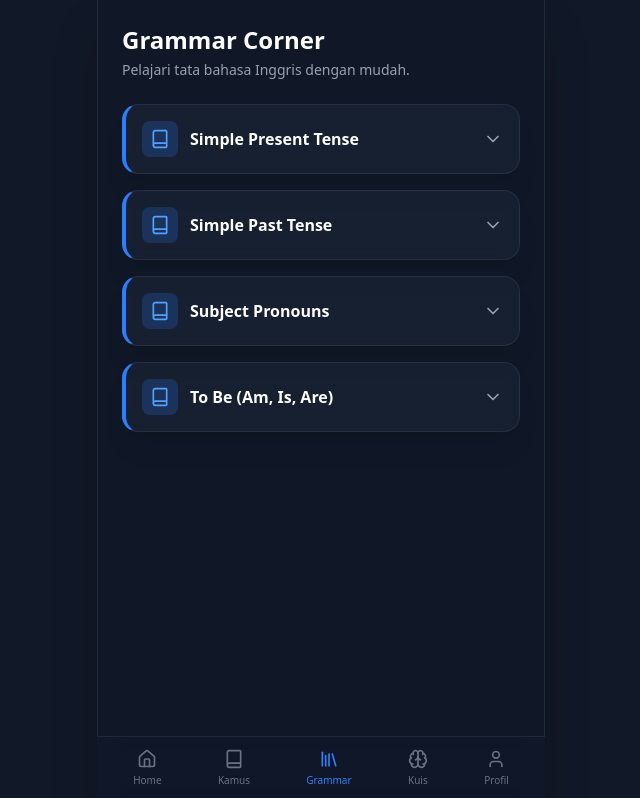
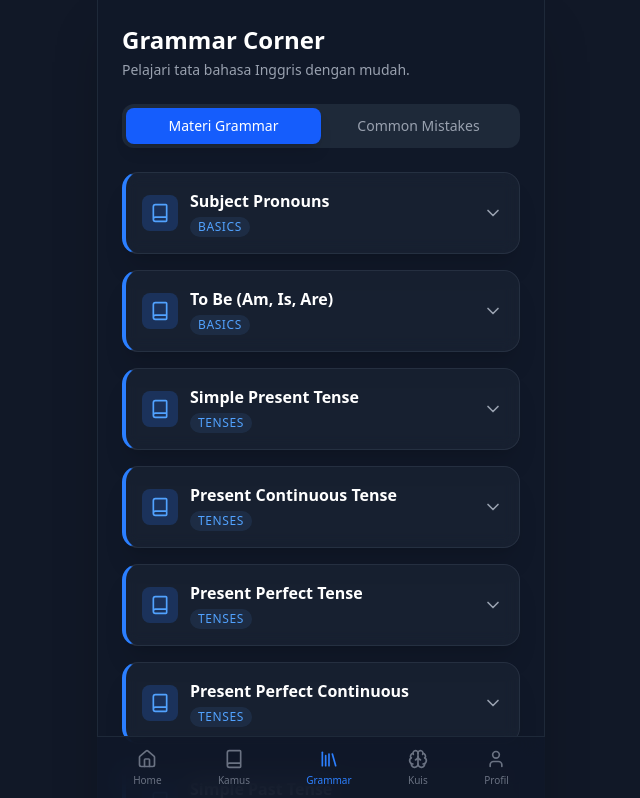
Before and after one commit to pangpt/inggres, a React (Vite) app: page /grammar in a window 1280 px wide. Shown: the top 798 px of the page, without its empty margins (319-959 px from the left). Built offline with nearby package versions, Linux system fonts and the light colour scheme.

Commit message:
Add extended grammar and Common Mistakes feature

```diff
--- a/src/data/grammar.js
+++ b/src/data/grammar.js
@@ -1,38 +1,142 @@
+export const grammarCategories = [
+    { id: 'tenses', label: '16 Tenses' },
+    { id: 'basics', label: 'Dasar (Basics)' },
+    { id: 'passive', label: 'Passive Voice' },
+];
+
 export const grammarLessons = [
+    // --- BASICS ---
+    {
+        id: "pronoun-1",
+        category: "basics",
+        title: "Subject Pronouns",
+        description: "Kata ganti subjek (pelaku) dalam kalimat.",
+        content: "I (Saya), You (Kamu), They (Mereka), We (Kami), He (Dia lk), She (Dia pr), It (Itu).",
+        examples: [
+            { en: "I am a student.", id: "Saya adalah seorang siswa." },
+            { en: "They are happy.", id: "Mereka bahagia." }
+        ]
+    },
+    {
+        id: "tobe-1",
+        category: "basics",
+        title: "To Be (Am, Is, Are)",
+        description: "Kata kerja bantu untuk menghubungkan subjek dengan predikat (sifat/benda).",
+        formula: "S + To Be + Adjective/Noun",
+        examples: [
+            { en: "She is smart.", id: "Dia pintar." },
+            { en: "We are family.", id: "Kami adalah keluarga." }
+        ]
+    },
+
+    // --- PRESENT TENSES ---
     {
         id: "tenses-1",
+        category: "tenses",
         title: "Simple Present Tense",
-        description: "Menyatakan fakta, kebiasaan, atau kejadian yang terjadi saat ini.",
-        formula: "S + V1 (+s/es) + Compliment",
+        description: "Fakta, kebiasaan, atau kebenaran umum.",
+        formula: "(+) S + V1 (s/es) | (-) S + do/does not + V1",
         examples: [
-            { en: "I eat an apple.", id: "Saya makan sebuah apel." },
-            { en: "She drinks coffee.", id: "Dia minum kopi." }
+            { en: "Sun rises in the east.", id: "Matahari terbit di timur." },
+            { en: "She works hard.", id: "Dia bekerja keras." }
         ]
     },
     {
         id: "tenses-2",
-        title: "Simple Past Tense",
-        description: "Menyatakan kejadian yang sudah selesai di masa lampau.",
-        formula: "S + V2 + Compliment",
+        category: "tenses",
+        title: "Present Continuous Tense",
+        description: "Sedang terjadi saat ini.",
+        formula: "S + am/is/are + V-ing",
         examples: [
-            { en: "I ate an apple yesterday.", id: "Saya makan apel kemarin." },
-            { en: "They played football.", id: "Mereka bermain bola." }
+            { en: "I am eating now.", id: "Saya sedang makan sekarang." },
+            { en: "She is sleeping.", id: "Dia sedang tidur." }
         ]
     },
     {
-        id: "pronoun-1",
-        title: "Subject Pronouns",
-        description: "Kata ganti subjek dalam kalimat.",
-        content: "I, You, They, We, He, She, It"
+        id: "tenses-3",
+        category: "tenses",
+        title: "Present Perfect Tense",
+        description: "Sudah terjadi (hasilnya masih terasa) atau pengalaman.",
+        formula: "S + has/have + V3",
+        examples: [
+            { en: "I have eaten.", id: "Saya sudah makan." },
+            { en: "She has gone.", id: "Dia sudah pergi." }
+        ]
     },
     {
-        id: "verb-1",
-        title: "To Be (Am, Is, Are)",
-        description: "Kata kerja bantu untuk menghubungkan subjek dengan predikat.",
-        formula: "S + To Be + Adjective/Noun",
+        id: "tenses-4",
+        category: "tenses",
+        title: "Present Perfect Continuous",
+        description: "Dimulai di masa lalu dan masih berlanjut sampai sekarang.",
+        formula: "S + has/have + been + V-ing",
         examples: [
-            { en: "I am happy.", id: "Saya senang." },
-            { en: "She is a doctor.", id: "Dia adalah seorang dokter." }
+            { en: "I have been waiting for 2 hours.", id: "Saya sudah menunggu selama 2 jam." }
+        ]
+    },
+
+    // --- PAST TENSES ---
+    {
+        id: "tenses-5",
+        category: "tenses",
+        title: "Simple Past Tense",
+        description: "Kejadian masa lampau yang sudah selesai.",
+        formula: "S + V2",
+        examples: [
+            { en: "I went to Bali yesterday.", id: "Saya pergi ke Bali kemarin." }
+        ]
+    },
+    {
+        id: "tenses-6",
+        category: "tenses",
+        title: "Past Continuous Tense",
+        description: "Sedang terjadi di masa lampau ketika kejadian lain terjadi.",
+        formula: "S + was/were + V-ing",
+        examples: [
+            { en: "I was sleeping when you called.", id: "Saya sedang tidur ketika kamu menelepon." }
+        ]
+    },
+    {
+        id: "tenses-7",
+        category: "tenses",
+        title: "Past Perfect Tense",
+        description: "Sudah terjadi sebelum kejadian lain di masa lampau.",
+        formula: "S + had + V3",
+        examples: [
+            { en: "She had left when I arrived.", id: "Dia sudah pergi ketika saya tiba." }
+        ]
+    },
+
+    // --- FUTURE TENSES ---
+    {
+        id: "tenses-9",
+        category: "tenses",
+        title: "Simple Future Tense",
+        description: "Akan terjadi di masa depan.",
+        formula: "S + will + V1",
+        examples: [
+            { en: "I will visit you.", id: "Saya akan mengunjungimu." }
+        ]
+    },
+
+    // --- PASSIVE VOICE ---
+    {
+        id: "passive-1",
+        category: "passive",
+        title: "Passive Voice (Present)",
+        description: "Kalimat pasif (di-). Objek menjadi subjek.",
+        formula: "O + am/is/are + V3",
+        examples: [
+            { en: "Rice is eaten by me.", id: "Nasi dimakan oleh saya." }
+        ]
+    },
+    {
+        id: "passive-2",
+        category: "passive",
+        title: "Passive Voice (Past)",
+        description: "Kalimat pasif lampau.",
+        formula: "O + was/were + V3",
+        examples: [
+            { en: "The car was stolen.", id: "Mobil itu dicuri." }
         ]
     }
 ];
--- /dev/null
+++ b/src/data/mistakes.js
@@ -0,0 +1,62 @@
+export const commonMistakes = [
+    {
+        id: 1,
+        wrong: "Thanks before.",
+        right: "Thanks in advance.",
+        explanation: "'Thanks before' adalah terjemahan langsung dari 'Terima kasih sebelumnya', tapi tidak lazim dalam bahasa Inggris."
+    },
+    {
+        id: 2,
+        wrong: "I am boring.",
+        right: "I am bored.",
+        explanation: "'Boring' artinya membosankan (sifat). 'Bored' artinya merasa bosan (perasaan). Jika kamu bilang 'I am boring', artinya kamu orang yang membosankan!"
+    },
+    {
+        id: 3,
+        wrong: "Keep spirit!",
+        right: "Keep it up! / Don't give up!",
+        explanation: "'Keep spirit' tidak memiliki arti yang natural. Gunakan 'Keep it up' untuk menyemangati."
+    },
+    {
+        id: 4,
+        wrong: "Join with us.",
+        right: "Join us.",
+        explanation: "Kata 'Join' tidak perlu diikuti 'with'. Langsung saja objeknya."
+    },
+    {
+        id: 5,
+        wrong: "I agree with your opinion.",
+        right: "I agree with you. / I agree with that.",
+        explanation: "Ini tidak sepenuhnya salah, tapi 'I agree with your opinion' terdengar kaku. 'I agree with you' lebih natural."
+    },
+    {
+        id: 6,
+        wrong: "Wait me!",
+        right: "Wait for me!",
+        explanation: "'Wait' harus diikuti preposisi 'for' jika ada objek orangnya."
+    },
+    {
+        id: 7,
+        wrong: "Ask to the teacher.",
+        right: "Ask the teacher.",
+        explanation: "Sama seperti join, 'Ask' (bertanya) langsung diikuti objek tanpa 'to'."
+    },
+    {
+        id: 8,
+        wrong: "My body is not delicious.",
+        right: "I don't feel well. / I am under the weather.",
+        explanation: "'Delicious' hanya untuk makanan! Jangan gunakan untuk kondisi badan (masuk angin/sakit)."
+    },
+    {
+        id: 9,
+        wrong: "Take a rest.",
+        right: "Get some rest.",
+        explanation: "'Take a rest' sangat baku/kaku. Native speaker lebih sering bilang 'Get some rest'."
+    },
+    {
+        id: 10,
+        wrong: "Same with...",
+        right: "Same as...",
+        explanation: "Pasangan 'Same' adalah 'as', bukan 'with'. Contoh: 'Your shirt is the same as mine'."
+    }
+];
--- a/src/pages/Grammar.jsx
+++ b/src/pages/Grammar.jsx
@@ -1,9 +1,11 @@
 import { useState } from 'react';
 import { grammarLessons } from '../data/grammar';
+import { commonMistakes } from '../data/mistakes';
 import Card from '../components/ui/Card';
-import { ChevronDown, ChevronUp, Book } from 'lucide-react';
+import { ChevronDown, ChevronUp, Book, AlertTriangle, CheckCircle, XCircle } from 'lucide-react';
 
 export default function Grammar() {
+    const [activeTab, setActiveTab] = useState('grammar'); // 'grammar' | 'mistakes'
     const [expandedId, setExpandedId] = useState(null);
 
     const toggleLesson = (id) => {
@@ -13,11 +15,41 @@ export default function Grammar() {
     return (
         <div className="p-6 pb-24 min-h-screen">
             <header className="mb-6">
-                <h1 className="text-2xl font-bold text-white mb-1">Grammar Corner</h1>
-                <p className="text-gray-400 text-sm">Pelajari tata bahasa Inggris dengan mudah.</p>
+                <h1 className="text-2xl font-bold text-white mb-1">
+                    {activeTab === 'grammar' ? 'Grammar Corner' : 'Common Mistakes'}
+                </h1>
+                <p className="text-gray-400 text-sm">
+                    {activeTab === 'grammar'
+                        ? 'Pelajari tata bahasa Inggris dengan mudah.'
+                        : 'Perbaiki kesalahan umum agar terdengar natural.'}
+                </p>
             </header>
 
-            <div className="space-y-4">
+            {/* Tabs */}
+            <div className="flex bg-gray-800 p-1 rounded-xl mb-6">
+                <button
+                    onClick={() => setActiveTab('grammar')}
+                    className={`flex-1 py-2 text-sm font-medium rounded-lg transition-all ${activeTab === 'grammar'
+                            ? 'bg-blue-600 text-white shadow-lg'
+                            : 'text-gray-400 hover:text-gray-200'
+                        }`}
+                >
+                    Materi Grammar
+                </button>
+                <button
+                    onClick={() => setActiveTab('mistakes')}
+                    className={`flex-1 py-2 text-sm font-medium rounded-lg transition-all ${activeTab === 'mistakes'
+                            ? 'bg-red-500 text-white shadow-lg'
+                            : 'text-gray-400 hover:text-gray-200'
+                        }`}
+                >
+                    Common Mistakes
+                </button>
+            </div>
+
+            {/* Content: Grammar */}
+            {activeTab === 'grammar' && (
+                <div className="space-y-4 animate-fade-in">
                     {grammarLessons.map((lesson) => (
                         <Card
                             key={lesson.id}
@@ -31,7 +63,12 @@ export default function Grammar() {
                                     <div className="bg-blue-500/20 p-2 rounded-lg">
                                         <Book size={20} className="text-blue-400" />
                                     </div>
+                                    <div className="flex flex-col">
                                         <h3 className="font-semibold text-white">{lesson.title}</h3>
+                                        <span className="text-xs text-blue-400 bg-blue-400/10 px-2 py-0.5 rounded-full w-fit mt-1 uppercase tracking-wider">
+                                            {lesson.category}
+                                        </span>
+                                    </div>
                                 </div>
                                 {expandedId === lesson.id ? <ChevronUp size={20} className="text-gray-400" /> : <ChevronDown size={20} className="text-gray-400" />}
                             </div>
@@ -67,6 +104,43 @@ export default function Grammar() {
                         </Card>
                     ))}
                 </div>
+            )}
+
+            {/* Content: Mistakes */}
+            {activeTab === 'mistakes' && (
+                <div className="space-y-4 animate-fade-in">
+                    <div className="bg-yellow-500/10 border border-yellow-500/20 p-4 rounded-xl flex items-start gap-3 mb-4">
+                        <AlertTriangle className="text-yellow-500 shrink-0" size={20} />
+                        <p className="text-yellow-200 text-sm">Pelajari kesalahan ini agar bahasa Inggrismu terdengar lebih natural seperti native speaker!</p>
+                    </div>
+
+                    {commonMistakes.map((item) => (
+                        <Card key={item.id} className="bg-gray-800 space-y-3">
+                            {/* Wrong */}
+                            <div className="flex items-start gap-3 bg-red-500/10 p-3 rounded-lg border border-red-500/10">
+                                <XCircle className="text-red-500 shrink-0 mt-0.5" size={18} />
+                                <div>
+                                    <p className="text-red-300 font-medium line-through decoration-red-500/50">{item.wrong}</p>
+                                    <span className="text-[10px] text-red-400/80 uppercase tracking-widest font-bold">Salah (Don't say)</span>
+                                </div>
+                            </div>
+
+                            {/* Right */}
+                            <div className="flex items-start gap-3 bg-green-500/10 p-3 rounded-lg border border-green-500/10">
+                                <CheckCircle className="text-green-500 shrink-0 mt-0.5" size={18} />
+                                <div>
+                                    <p className="text-green-300 font-bold">{item.right}</p>
+                                    <span className="text-[10px] text-green-400/80 uppercase tracking-widest font-bold">Benar (Say this)</span>
+                                </div>
+                            </div>
+
+                            <div className="pl-2 border-l-2 border-gray-600">
+                                <p className="text-gray-400 text-sm italic">💡 {item.explanation}</p>
+                            </div>
+                        </Card>
+                    ))}
+                </div>
+            )}
         </div>
     );
 }
```
Lines whose indentation alone changed are shown as unchanged.
